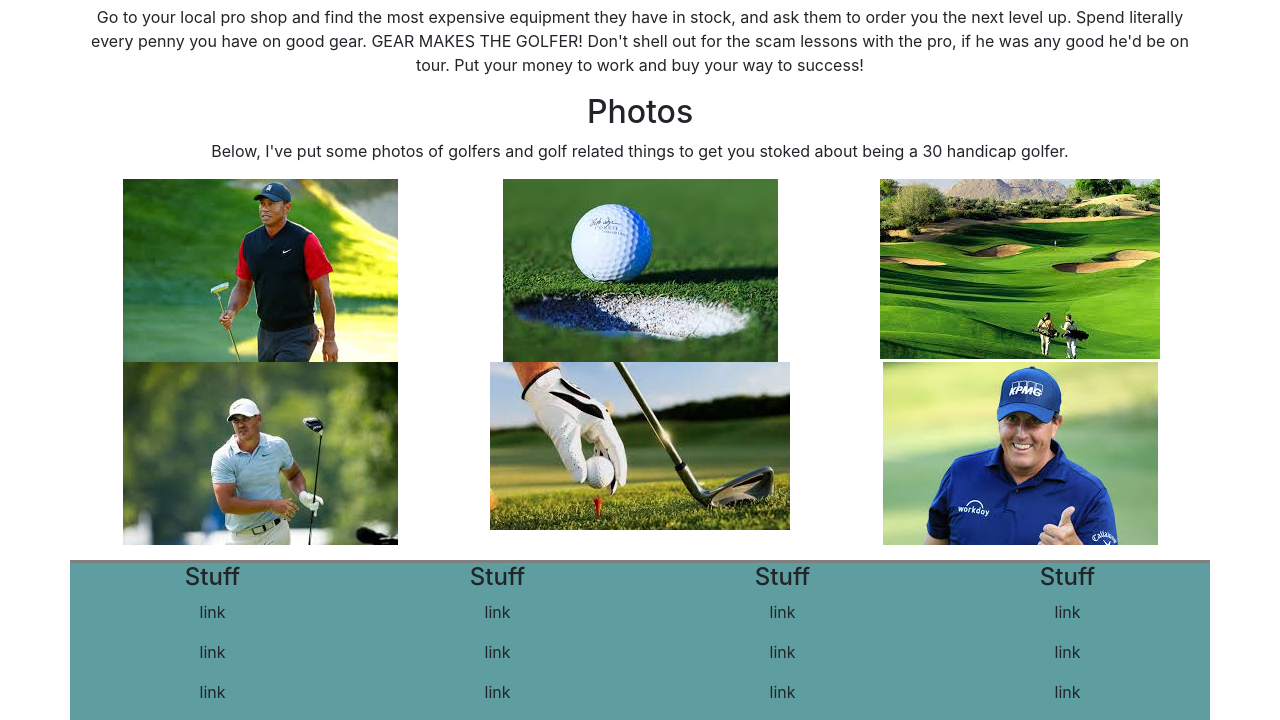
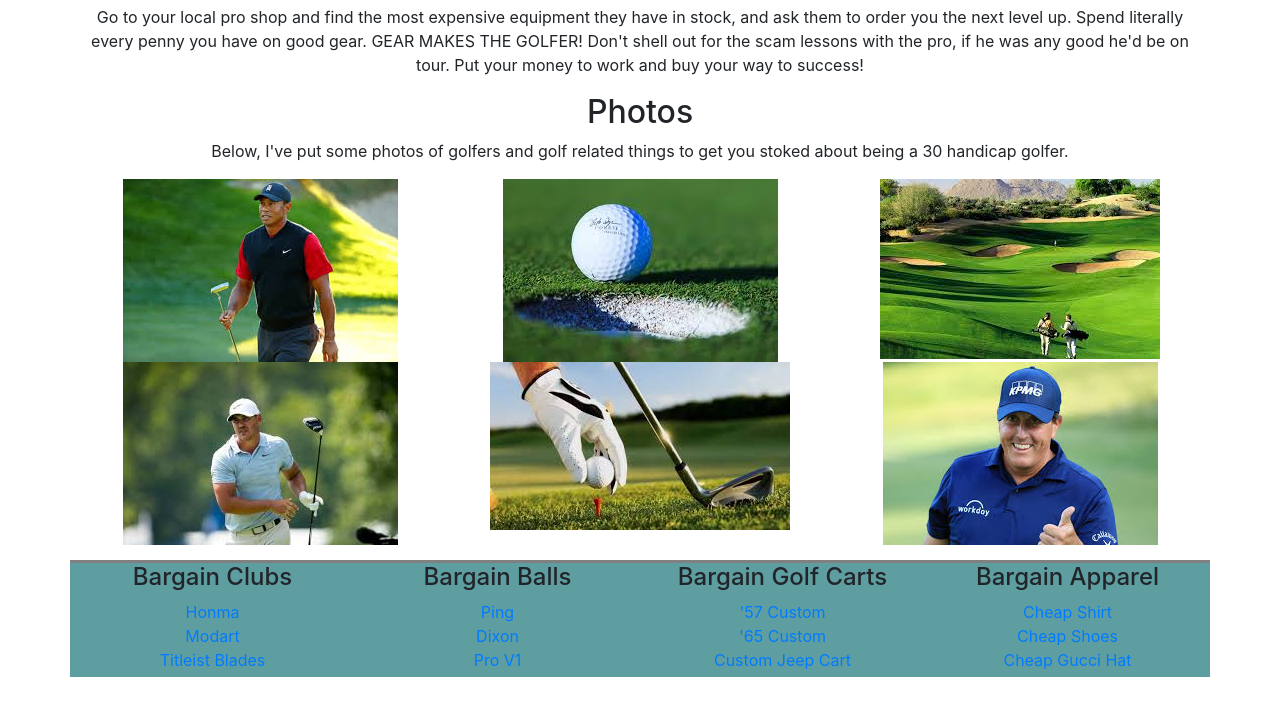
Before and after one commit to jamiemorgan14/copycat, a plain HTML site: page index.html in a window 1280 px wide. Shown: the part 1529-2249 px from the top of the page. After the commit the page ends 2211 px from the top, so only its background shows below. Drawn offline with nearby package versions, Linux system fonts and the light colour scheme.

Commit message:
Finishing touches...for now

```diff
--- a/index.html
+++ b/index.html
@@ -112,28 +112,39 @@
     </section>
     <footer class="row" id="foot">
       <div class="col-md-3 col-xs-12">
-        <h4>Stuff</h4>
-        <p>link</p>
-        <p>link</p>
-        <p>link</p>
+        <h4>Bargain Clubs</h4>
+        <div><a href="http://www.honmagolf.co.jp/en/item/club/iron.html" target="_blank">Honma</a>
+        </div>
+        <div><a href="https://www.tourspecgolf.com/modart-cbc-iron.html" target="_blank">Modart</a>
+        </div>
+        <div><a href="https://www.titleist.com/golf-clubs/irons/718-mb" target="_blank">Titleist Blades</a>
+        </div>
       </div>
       <div class="col-md-3 col-xs-12">
-        <h4>Stuff</h4>
-        <p>link</p>
-        <p>link</p>
-        <p>link</p>
+        <h4>Bargain Balls</h4>
+        <div><a href="https://www.printglobe.com/titleist-golf-balls-nxt-tour/25401?gclid=CjwKCAiAs8XiBRAGEiwAFyQ-elNqj-cKnp1LfSxdMC98bmInr5BfsBv1sxUbCPeIUQLIjkMUtH5lARoC_YQQAvD_BwE"
+            target="_blank">Ping</a></div>
+        <div><a href="https://www.amazon.com/Dixon-Fire-Golf-Balls-Dozen/dp/B004CNA2ZY?tag=moneyinc0b-20" target="_blank">Dixon</a></div>
+        <div><a href="https://www.amazon.com/Titleist-Balls-White-Numbers-Dozen/dp/B01MUEUWSS?tag=moneyinc0b-20" target="_blank">Pro
+            V1</a></div>
       </div>
       <div class="col-md-3 col-xs-12">
-        <h4>Stuff</h4>
-        <p>link</p>
-        <p>link</p>
-        <p>link</p>
+        <h4>Bargain Golf Carts</h4>
+        <div><a href="http://www.saferwholesale.com/57-Old-Car-Custom-Club-Car-Golf-Cart-p/gcw-57oldcar.htm?vfsku=GCW.57oldcar&Click=35179&vfsku=GCW.57oldcar&gpla=pla&gclid=CjwKCAiAs8XiBRAGEiwAFyQ-elm3IEXcaVCQNoDLbCnVyR7Tr21hDBodjBzAvhwcHIGu_R6Fp6DipxoC3_EQAvD_BwE"
+            target="_blank">'57 Custom</a></div>
+        <div><a href="http://www.saferwholesale.com/65-Old-Car-Custom-Club-Car-Golf-Cart-p/gcw-65oldcar.htm?vfsku=GCW.65oldcar&Click=35179&vfsku=GCW.65oldcar&gpla=pla&gclid=CjwKCAiAs8XiBRAGEiwAFyQ-ejNy83w9tOdc6YCL3w9jS9AkByHvK1ekR0HPYnZFLI1q8P5D7rabnhoC1xYQAvD_BwE"
+            target="_blank">'65 Custom</a></div>
+        <div><a href="http://www.saferwholesale.com/Gas-Golf-Cart-jeep-Mini-Truck-ELITE-Edition-p/cdu-elitemini-blue.htm?vfsku=CDU.EliteMini.Blue&Click=35179&vfsku=CDU.EliteMini.Blue&gpla=pla&gclid=CjwKCAiAs8XiBRAGEiwAFyQ-evMHiIOdkIdw2Ns2-x5RohCNbqKbYrfG87Tvf5Z8T-KM7mS_ECRHYRoCcT0QAvD_BwE"
+            target="_blank">Custom Jeep Cart</a></div>
       </div>
       <div class="col-md-3 col-xs-12">
-        <h4>Stuff</h4>
-        <p>link</p>
-        <p>link</p>
-        <p>link</p>
+        <h4>Bargain Apparel</h4>
+        <div><a href="https://www.matchesfashion.com/us/products/1196248?country=USA&rffrid=sem.Google.n=g.cid=925001216.aid=46601883299.k=.mty=.d=c.adp=1o1.cr=220145835065.tid=pla-294680686006.pid=1196248000005.ppid=294680686006.lpm=9029579.adty=pla.prl=en&utm_content=1196248000005&utm_term=294680686006.[value].&gclid=CjwKCAiAs8XiBRAGEiwAFyQ-egC4u7Pd_AxgUXVAZVti9tNOwxR4o2rCM8_Fh6R38lHNp3CTTckMtRoCn78QAvD_BwE&gclsrc=aw.ds"
+            target="_blank">Cheap Shirt</a></div>
+        <div><a href="https://www.google.com/aclk?sa=l&ai=DChcSEwjp4K_mmJfgAhXOIK0GHRaMB4YYABAJGgJwdg&sig=AOD64_03gyb-yjyxXO4B1D5ZdigRkcWYew&ctype=5&q=&ved=0ahUKEwjhhazmmJfgAhVxLH0KHU1EC8AQwjwIOg&adurl="
+            target="_blank">Cheap Shoes</a></div>
+        <div><a href="https://www.google.com/aclk?sa=l&ai=DChcSEwjs7YWGmZfgAhWBGH0KHXj7Av8YABADGgJwdg&sig=AOD64_1lnfljRvai6fkABSpeMPXi4rQFRw&ctype=5&q=&ved=0ahUKEwjclIKGmZfgAhWHHzQIHeSzBNAQwjwIEA&adurl="
+            target="_blank">Cheap Gucci Hat</a></div>
       </div>
     </footer>
   </main>
--- a/style.css
+++ b/style.css
@@ -6,7 +6,9 @@ min-width: 100%
 #foot {
   background-color: cadetblue;
   margin-top: 15px;
-  border-top: 3px solid grey
+  margin-bottom: 5px;
+  border-top: 3px solid grey;
+  padding-bottom: 5px;
 }
 
 .give-me-space {
```
